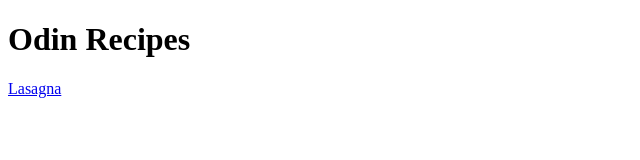
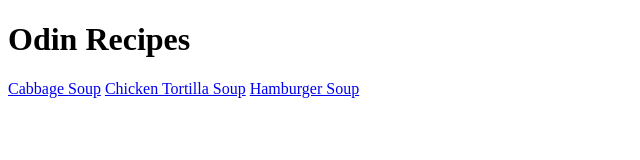
Before and after one commit to Raabov/odin-recipe, a plain HTML site: page index.html in a window 1280 px wide. Shown: the whole page, without its empty margins (0-640 px from the left). Drawn offline with Linux system fonts and the light colour scheme.

Commit message:
Add links to all recipes to index Links help users navigate to the respective pages.

```diff
--- a/index.html
+++ b/index.html
@@ -7,6 +7,8 @@
 </head>
 <body>
     <h1>Odin Recipes</h1>
-    <a href="./recipes/lasagna.html">Lasagna</a>
+    <a href="./recipes/cabbage-soup.html">Cabbage Soup</a>
+    <a href="./recipes/chicken-tortilla-soup.html">Chicken Tortilla Soup</a>
+    <a href="./recipes/hamburger-soup.html">Hamburger Soup</a>
 </body>
 </html>
```
